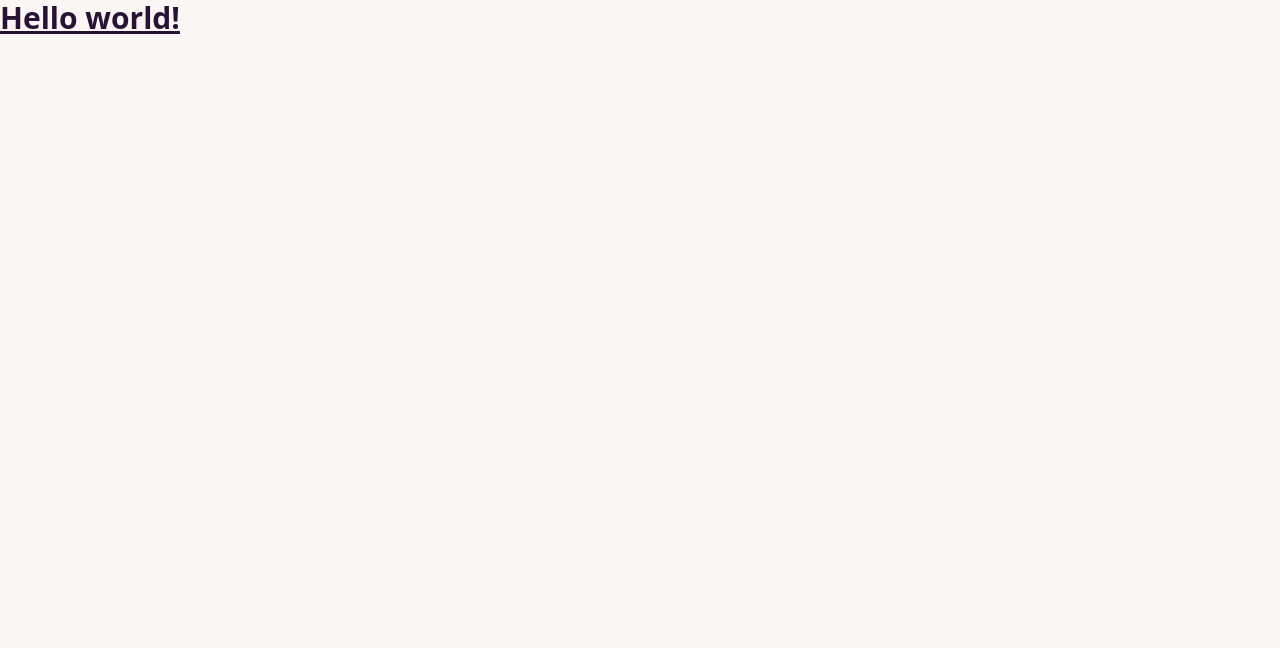
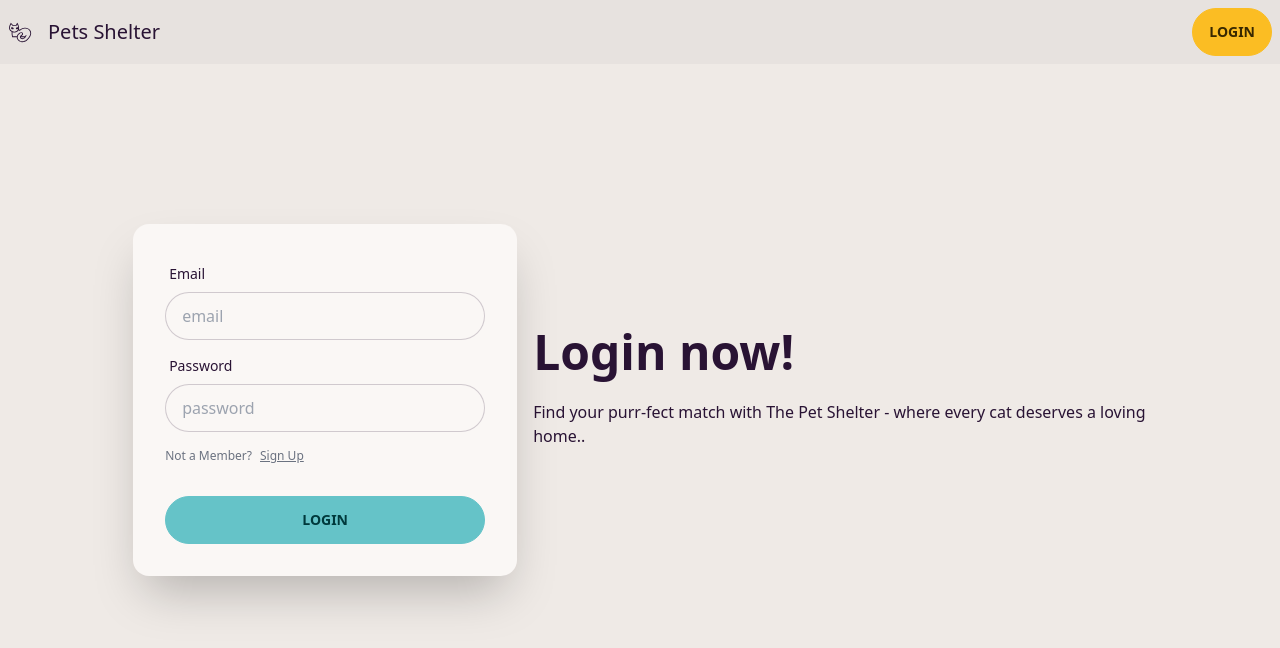
Before and after one commit to PakSun2023/pets-frontend, a React (Create React App) app: page /login in a window 1280 px wide. Shown: the top 648 px of the page. Built offline with nearby package versions, Linux system fonts and the light colour scheme.

Commit message:
create header and login page

```diff
--- a/package.json
+++ b/package.json
@@ -13,6 +13,7 @@
     "daisyui": "^2.51.6",
     "react": "^18.2.0",
     "react-dom": "^18.2.0",
+    "react-icons": "^4.8.0",
     "react-router-dom": "^6.11.1",
     "react-scripts": "5.0.1",
     "typescript": "^4.9.5",
--- a/src/App.tsx
+++ b/src/App.tsx
@@ -1,12 +1,10 @@
 import React from 'react';
+import { RouterProvider } from 'react-router-dom';
+import router from './router';
 
 function App() {
   return (
-    <div className="App">
-      <h1 className="text-3xl font-bold underline">
-        Hello world!
-      </h1>
-    </div>
+    <RouterProvider router={router} />
   );
 }
 
--- /dev/null
+++ b/src/components/Header/index.tsx
@@ -0,0 +1,39 @@
+import React, { useState } from "react"
+import { BiUser } from 'react-icons/bi';
+import { GiHollowCat } from 'react-icons/gi';
+
+const Header = () => {
+    const [isLogin, setIsLogin] = useState(false);
+
+    return (
+        <div className="navbar bg-base-300 fixed top-0">
+            <a href="/" className="flex-1 space-x-4">
+                <GiHollowCat className="text-2xl" />
+                <div className="normal-case text-xl">Pets Shelter</div>
+            </a>
+            <div className="flex-none gap-2">
+                <div className="dropdown dropdown-end">
+                    {isLogin ?
+                        <label tabIndex={0} className="btn btn-ghost btn-circle avatar">
+                            <div className="w-fit flex justify-center items-center rounded-full text-2xl">
+                                <BiUser />
+                            </div>
+                        </label> :
+                        <div className="navbar-end">
+                            <a href="/login" className="btn btn-warning">
+                                Login
+                            </a>
+                        </div>
+                    }
+                    <ul tabIndex={0} className="mt-3 p-2 shadow menu menu-compact dropdown-content bg-base-100 rounded-box w-52">
+                        <li><a href="/favorites">Favorites</a></li>
+                        <li><a href="/setting">Settings</a></li>
+                        <li><a href="/">Logout</a></li>
+                    </ul>
+                </div>
+            </div>
+        </div>
+    )
+}
+
+export default Header
--- /dev/null
+++ b/src/components/MainLayout/index.tsx
@@ -0,0 +1,16 @@
+import React from 'react'
+import Header from '../Header'
+import { Outlet } from 'react-router-dom'
+
+const MainLayout = () => {
+    return (
+        <div className='w-screen h-screen'>
+            <Header />
+            <div id="content">
+                <Outlet />
+            </div>
+        </div>
+    )
+}
+
+export default MainLayout
--- /dev/null
+++ b/src/pages/ErrorPage/index.tsx
@@ -0,0 +1,17 @@
+import React from 'react'
+
+const ErrorPage = () => {
+    return (
+        <div id="error-page" className='w-screen h-screen flex justify-center items-center'>
+            <div className='card items-center space-y-8'>
+                <h1 className='font-bold text-5xl'>Oops!</h1>
+                <p className='text-3xl'>Sorry, You Are Visit Invalid Page.</p>
+                <div>
+                    <a href="/" className='btn btn-accent'>Back to Home</a>
+                </div>
+            </div>
+        </div>
+    )
+}
+
+export default ErrorPage
--- /dev/null
+++ b/src/pages/HomePage/index.tsx
@@ -0,0 +1,9 @@
+import React from 'react'
+
+const Home = () => {
+  return (
+    <div>Home</div>
+  )
+}
+
+export default Home
--- /dev/null
+++ b/src/pages/LoginPage/index.tsx
@@ -0,0 +1,39 @@
+import React from 'react'
+
+const Login = () => {
+  return (
+    <div className="hero h-screen bg-base-200">
+      <div className="hero-content flex-col lg:flex-row-reverse">
+        <div className="text-center lg:text-left">
+          <h1 className="text-5xl font-bold">Login now!</h1>
+          <p className="py-6">Find your purr-fect match with The Pet Shelter - where every cat deserves a loving home..</p>
+        </div>
+        <div className="card flex-shrink-0 w-full max-w-sm shadow-2xl bg-base-100">
+          <div className="card-body">
+            <div className="form-control">
+              <label className="label">
+                <span className="label-text">Email</span>
+              </label>
+              <input type="text" placeholder="email" className="input input-bordered" />
+            </div>
+            <div className="form-control">
+              <label className="label">
+                <span className="label-text">Password</span>
+              </label>
+              <input type="text" placeholder="password" className="input input-bordered" />
+              <label className="flex space-x-2 py-4 label-text-alt text-gray-500">
+                <span>Not a Member?</span>
+                <a href="/register" className="link">Sign Up</a>
+              </label>
+            </div>
+            <div className="form-control mt-2">
+              <button className="btn btn-primary">Login</button>
+            </div>
+          </div>
+        </div>
+      </div>
+    </div>
+  )
+}
+
+export default Login
--- /dev/null
+++ b/src/router.tsx
@@ -0,0 +1,25 @@
+import { createBrowserRouter } from "react-router-dom";
+import MainLayout from "./components/MainLayout";
+import Home from "./pages/HomePage";
+import ErrorPage from "./pages/ErrorPage";
+import Login from "./pages/LoginPage";
+
+const router = createBrowserRouter([
+    {
+        path: "/",
+        element: <MainLayout />,
+        errorElement: <ErrorPage />,
+        children: [
+            {
+                path: "/",
+                element: <Home />,
+            },
+            {
+                path: "/login",
+                element: <Login />,
+            },
+        ],
+    },
+]);
+
+export default router;
```
Also changed, not shown: 1 other file (tests, documents, lock files or other folders).
